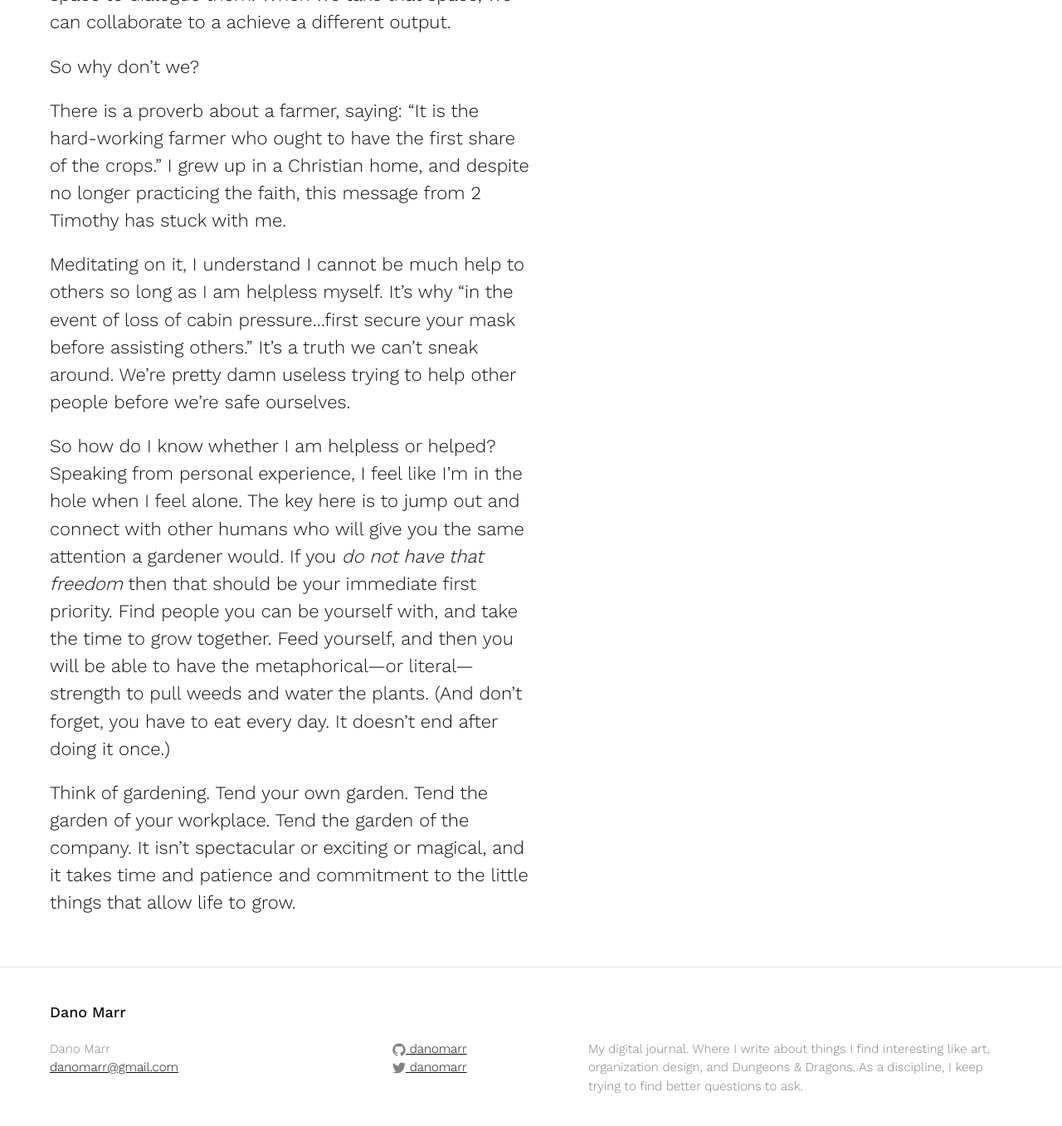
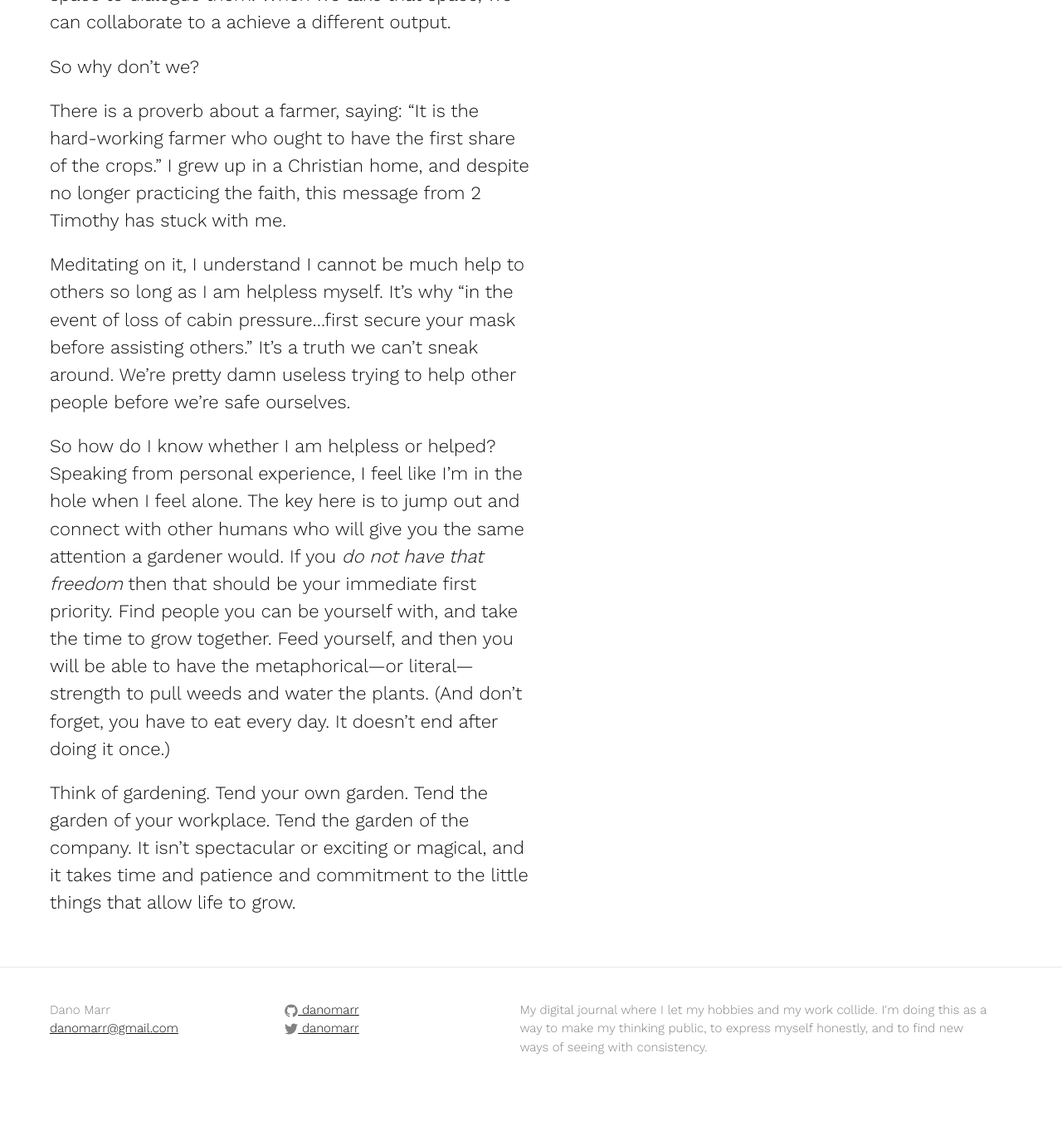
Before and after one commit to danomarr/danomarr.github.io, a Jekyll site: the page built from _posts/2016-02-11-gardens-not-machines.md, in a window 1280 px wide and 1400 px high, scrolled down 5488 px. Shown: the top 1357 px of the window at 83% size. Built offline with Jekyll 4.4.1, drawn with Linux system fonts in a browser that asks for light colours; some of the changed text lies outside the part shown.

Commit message:
added updates to balance layout

```diff
--- a/_config.yml
+++ b/_config.yml
@@ -1,7 +1,7 @@
 # Site settings
 title: Dano Marr
 email: danomarr@gmail.com
-description: My digital journal. Where I write about things I find interesting like art, organization design, and Dungeons &amp; Dragons. As a discipline, I keep trying to find better questions to ask.
+description: My digital journal where I let my hobbies and my work collide. I'm doing this as a way to make my thinking public, to express myself honestly, and to find new ways of seeing with consistency.
 baseurl: "" # the subpath of your site, e.g. /blog
 url: "http://danomarr.gibhub.io" # the base hostname & protocol for your site
 twitter_username: danomarr
--- a/_includes/footer.html
+++ b/_includes/footer.html
@@ -1,8 +1,6 @@
 <footer class="site-footer">
 
   <div class="wrapper">
-
-    <h2 class="footer-heading">{{ site.title }}</h2>
 
     <div class="footer-col-wrapper">
       <div class="footer-col footer-col-1">
--- a/_sass/_layout.scss
+++ b/_sass/_layout.scss
@@ -127,18 +127,18 @@
 }
 
 .footer-col-1 {
-    width: -webkit-calc(35% - (#{$spacing-unit} / 2));
-    width:         calc(35% - (#{$spacing-unit} / 2));
+    width: -webkit-calc(24% - (#{$spacing-unit} / 2));
+    width:         calc(24% - (#{$spacing-unit} / 2));
 }
 
 .footer-col-2 {
-    width: -webkit-calc(20% - (#{$spacing-unit} / 2));
-    width:         calc(20% - (#{$spacing-unit} / 2));
+    width: -webkit-calc(24% - (#{$spacing-unit} / 2));
+    width:         calc(24% - (#{$spacing-unit} / 2));
 }
 
 .footer-col-3 {
-    width: -webkit-calc(45% - (#{$spacing-unit} / 2));
-    width:         calc(45% - (#{$spacing-unit} / 2));
+    width: -webkit-calc(50% - (#{$spacing-unit} / 2));
+    width:         calc(50% - (#{$spacing-unit} / 2));
 }
 
 @include media-query($on-laptop) {
@@ -227,6 +227,7 @@
 }
 
 .post-title {
+    width: 70%;
     font-size: 50px;
     letter-spacing: -1px;
     line-height: 1;
```
Also changed, not shown: _posts/2016-02-11-gardens-not-machines.md (+1 -1 lines).
